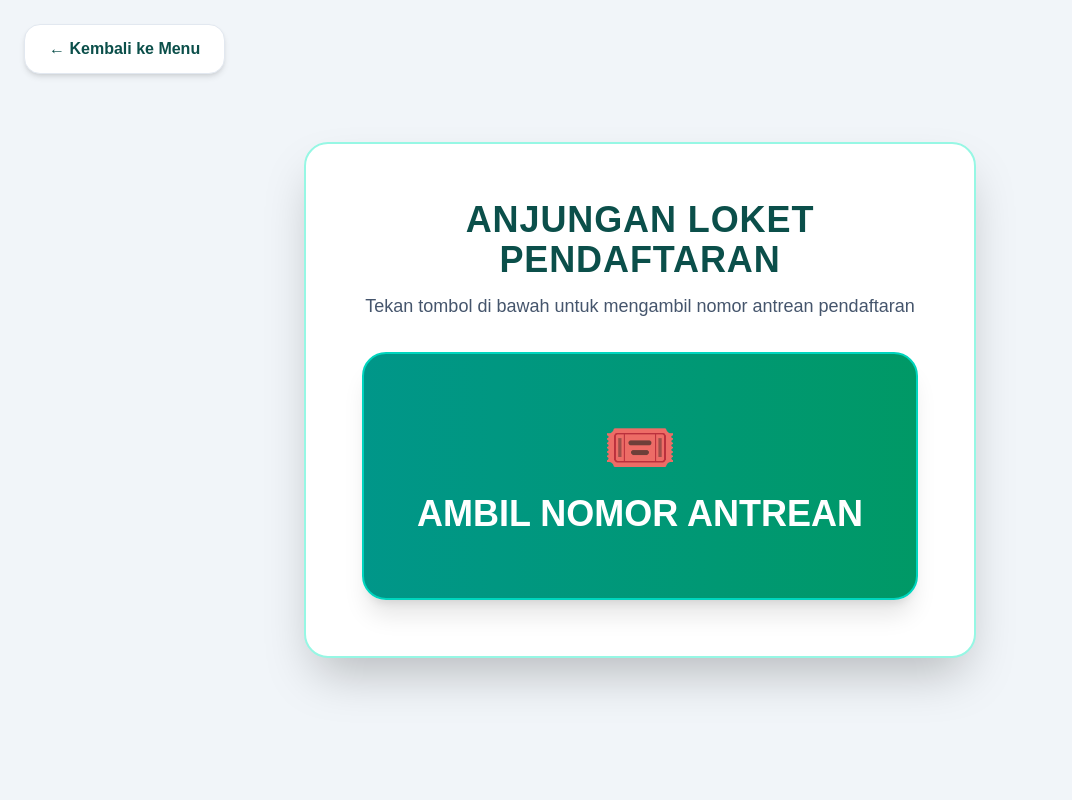
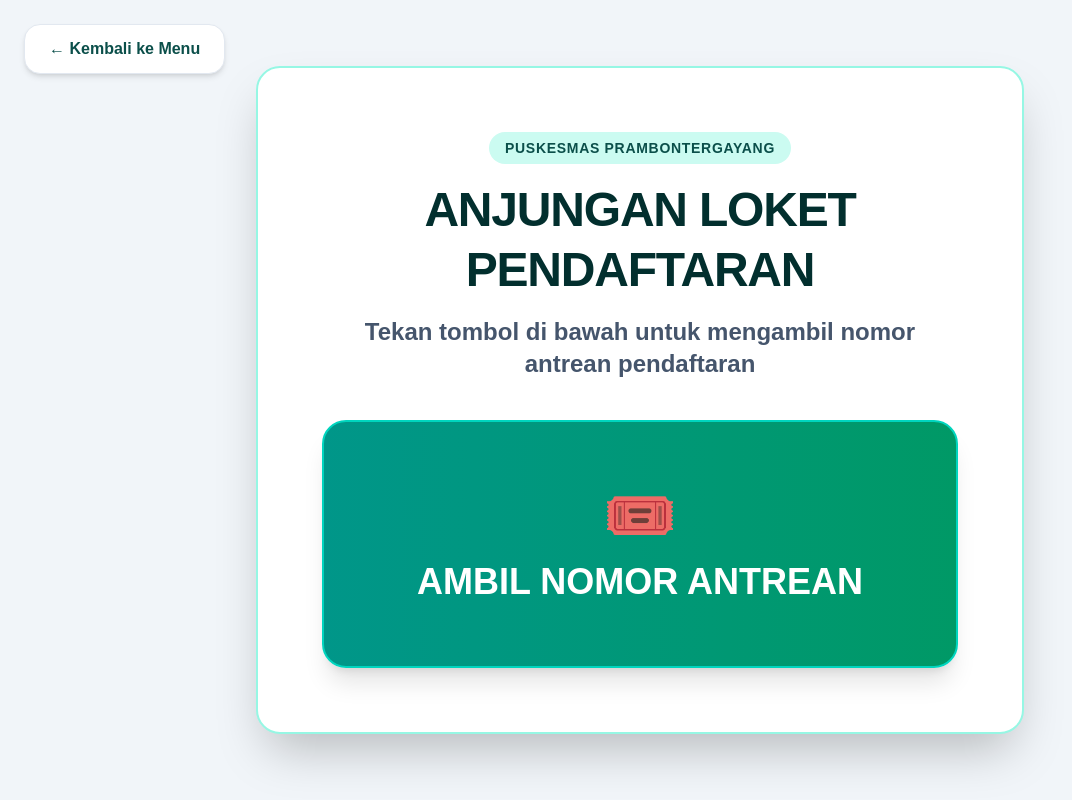
Before and after one commit to Jansky0/puskesmas-antrean-hybrid, a Next.js app: page /loket in a window 1280 px wide. Shown: the whole page, without its empty margins (0-1072 px from the left). Built offline with nearby package versions, Linux system fonts and the light colour scheme; no server answers.

Commit message:
style: balance and enlarge header text above ticket button

```diff
--- a/app/loket/page.tsx
+++ b/app/loket/page.tsx
@@ -43,9 +43,16 @@ export default function CetakLoketPage() {
       >
         ← Kembali ke Menu
       </Link>
-      <div className="bg-white p-10 md:p-14 rounded-3xl shadow-2xl text-center max-w-2xl w-full border-2 border-teal-200 flex flex-col items-center">
-        <h1 className="text-3xl md:text-4xl font-black text-teal-900 mb-3 tracking-wide">ANJUNGAN LOKET PENDAFTARAN</h1>
-        <p className="text-slate-600 text-lg mb-8">Tekan tombol di bawah untuk mengambil nomor antrean pendaftaran</p>
+      <div className="bg-white p-10 md:p-16 rounded-3xl shadow-2xl text-center max-w-3xl w-full border-2 border-teal-200 flex flex-col items-center">
+        <span className="bg-teal-100 text-teal-900 font-extrabold text-sm px-4 py-1.5 rounded-full mb-4 uppercase tracking-wider">
+          Puskesmas Prambontergayang
+        </span>
+        <h1 className="text-4xl md:text-5xl font-black text-teal-950 mb-4 tracking-tight leading-tight">
+          ANJUNGAN LOKET PENDAFTARAN
+        </h1>
+        <p className="text-slate-600 text-xl md:text-2xl font-bold mb-10 max-w-xl">
+          Tekan tombol di bawah untuk mengambil nomor antrean pendaftaran
+        </p>
 
         <button
           onClick={generateTicket}
```
